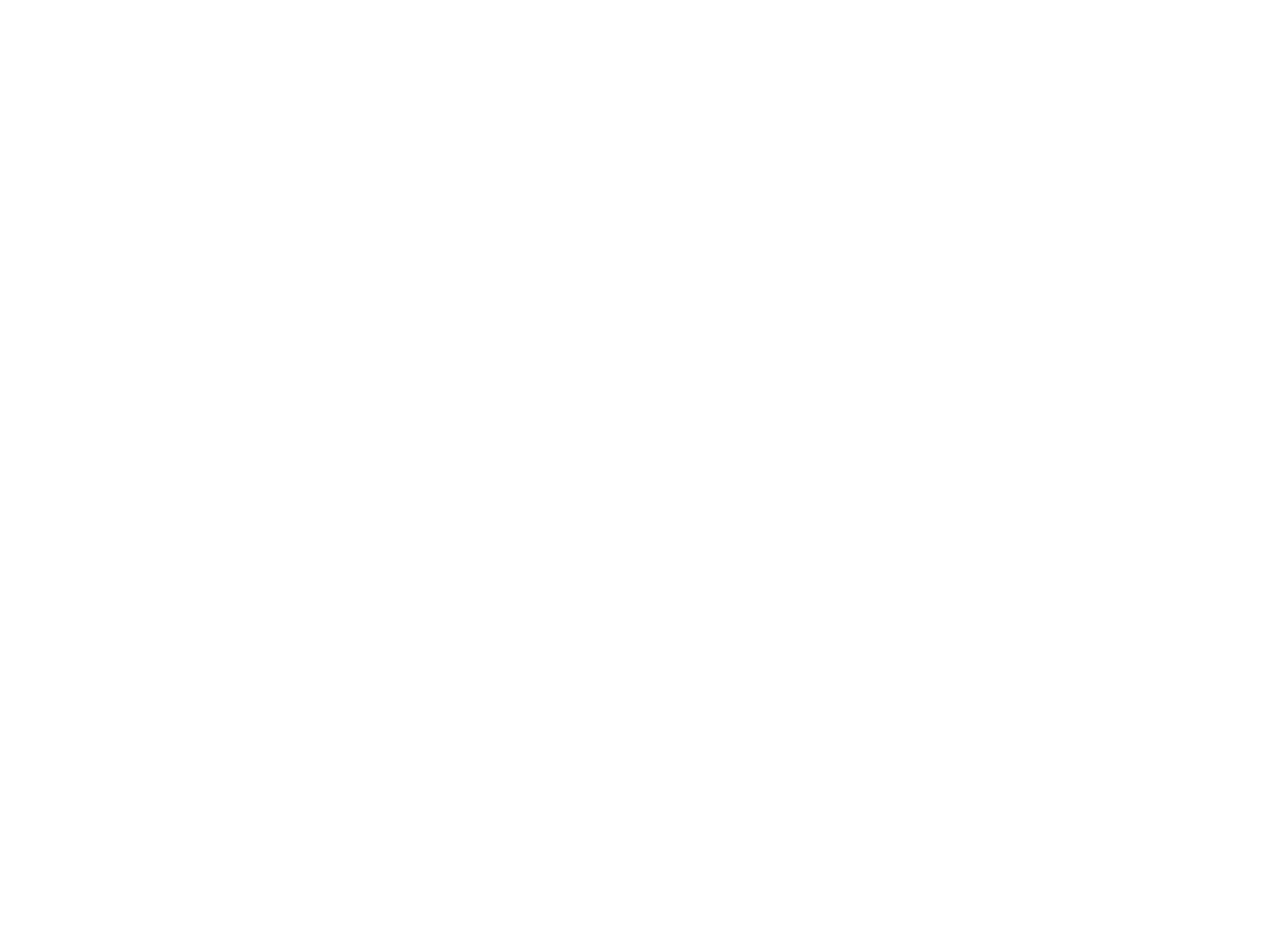
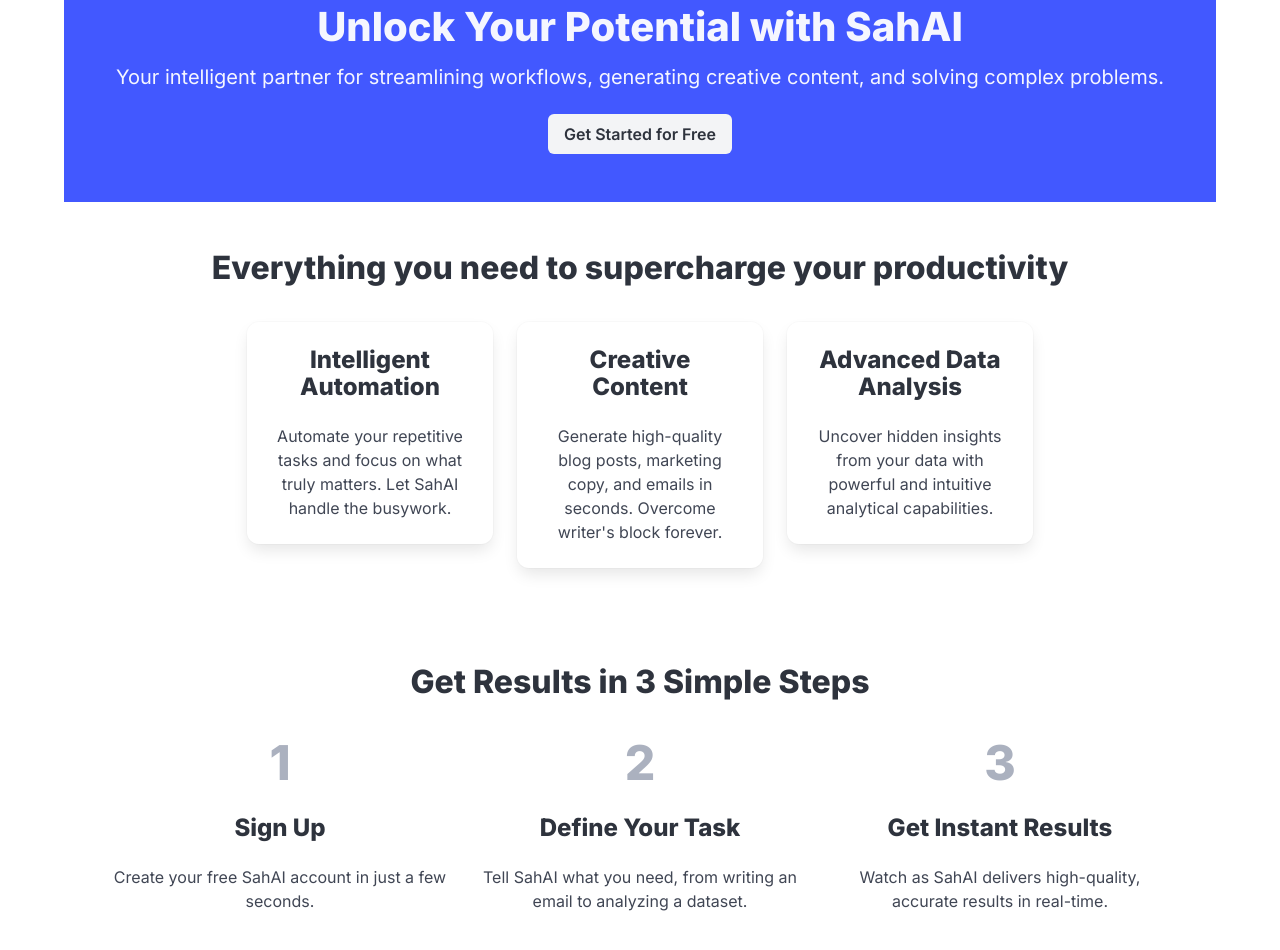
Before and after one commit to saroj2053/sah.ai-frontend, a React (Vite) app: page / in a window 1280 px wide. Shown: the part 180-1130 px from the top of the page. Before the commit the page ends 800 px from the top, so only its background shows below. Built offline with nearby package versions, Linux system fonts and the light colour scheme.

Commit message:
Added Home page component with hero, features sections

```diff
--- a/src/App.tsx
+++ b/src/App.tsx
@@ -1,4 +1,5 @@
 import AppLayout from "./layout/AppLayout";
+import Home from "./pages/Home";
 import Login from "./pages/Login";
 import Register from "./pages/Register";
 import { createBrowserRouter, RouterProvider } from "react-router";
@@ -8,7 +9,14 @@
     {
       element: <AppLayout />,
       children: [
-        { path: "/", element: <>Welcome to Home Page</> },
+        {
+          path: "/",
+          element: (
+            <div className="container mt-6">
+              <Home />
+            </div>
+          ),
+        },
         { path: "/login", element: <Login /> },
         { path: "/register", element: <Register /> },
       ],
--- a/src/components/Navbar.tsx
+++ b/src/components/Navbar.tsx
@@ -2,10 +2,15 @@
 
 const Navbar = () => {
   return (
-    <nav className="navbar nav" role="navigation" aria-label="main navigation">
+    <>
+      <nav
+        className="navbar p-4 is-flex is-align-items-center"
+        role="navigation"
+        aria-label="main navigation"
+      >
         <div className="container">
           <div className="navbar-brand">
-          <div className="navbar-item flex is-align-items-center">
+            <div className="navbar-item is-flex is-align-items-center">
               <svg
                 width="44"
                 height="33"
@@ -15,7 +20,13 @@
               >
                 <defs>
                   <clipPath id="clip0_2841_305">
-                  <rect width="30" height="20" fill="white" x="0" y="0"></rect>
+                    <rect
+                      width="30"
+                      height="20"
+                      fill="white"
+                      x="0"
+                      y="0"
+                    ></rect>
                   </clipPath>
                 </defs>
                 <g clip-path="url(#clip0_2841_305)">
@@ -56,9 +67,14 @@
             </a>
           </div>
 
-        <div id="navbarBasicExample" className="navbar-menu">
+          <div
+            id="navbarBasicExample"
+            className="navbar-menu is-justify-content-center"
+          >
             <div className="navbar-start">
-            <a className="navbar-item">Home</a>
+              <Link to="/" className="navbar-item">
+                Home
+              </Link>
 
               <a className="navbar-item">About</a>
 
@@ -66,7 +82,7 @@
                 <a className="navbar-link">More</a>
                 <div className="navbar-dropdown">
                   <a className="navbar-item">About</a>
-                <a className="navbar-item is-selected">Jobs</a>
+                  <a className="navbar-item">Jobs</a>
                   <a className="navbar-item">Contact</a>
                   <hr className="navbar-divider" />
                   <a className="navbar-item">Report an issue</a>
@@ -88,6 +104,7 @@
           </div>
         </div>
       </nav>
+    </>
   );
 };
 
--- /dev/null
+++ b/src/pages/Home.tsx
@@ -0,0 +1,99 @@
+import { Link } from "react-router";
+
+const Home = () => {
+  return (
+    <div>
+      {/* Hero Section */}
+      <section className="hero is-link">
+        <div className="hero-body has-text-centered">
+          <p className="title is-2">Unlock Your Potential with SahAI</p>
+          <p className="subtitle is-5 mt-4">
+            Your intelligent partner for streamlining workflows, generating
+            creative content, and solving complex problems.
+          </p>
+          <Link to="/register" className="button is-light">
+            <strong>Get Started for Free</strong>
+          </Link>
+        </div>
+      </section>
+
+      {/* Features Section */}
+      <section className="section">
+        <div className="container">
+          <h2 className="title has-text-centered">
+            Everything you need to supercharge your productivity
+          </h2>
+          <div className="columns is-centered mt-5">
+            <div className="column is-3">
+              <div className="card">
+                <div className="card-content has-text-centered">
+                  <p className="title is-4">Intelligent Automation</p>
+                  <p>
+                    Automate your repetitive tasks and focus on what truly
+                    matters. Let SahAI handle the busywork.
+                  </p>
+                </div>
+              </div>
+            </div>
+            <div className="column is-3">
+              <div className="card">
+                <div className="card-content has-text-centered">
+                  <p className="title is-4">Creative Content</p>
+                  <p>
+                    Generate high-quality blog posts, marketing copy, and emails
+                    in seconds. Overcome writer's block forever.
+                  </p>
+                </div>
+              </div>
+            </div>
+            <div className="column is-3">
+              <div className="card">
+                <div className="card-content has-text-centered">
+                  <p className="title is-4">Advanced Data Analysis</p>
+                  <p>
+                    Uncover hidden insights from your data with powerful and
+                    intuitive analytical capabilities.
+                  </p>
+                </div>
+              </div>
+            </div>
+          </div>
+        </div>
+      </section>
+
+      {/* How It Works Section */}
+      <section className="section">
+        <div className="container">
+          <h2 className="title has-text-centered">
+            Get Results in 3 Simple Steps
+          </h2>
+          <div className="columns is-centered is-vcentered mt-5">
+            <div className="column has-text-centered">
+              <p className="title is-1 has-text-grey-light">1</p>
+              <p className="title is-4">Sign Up</p>
+              <p>Create your free SahAI account in just a few seconds.</p>
+            </div>
+            <div className="column has-text-centered">
+              <p className="title is-1 has-text-grey-light">2</p>
+              <p className="title is-4">Define Your Task</p>
+              <p>
+                Tell SahAI what you need, from writing an email to analyzing a
+                dataset.
+              </p>
+            </div>
+            <div className="column has-text-centered">
+              <p className="title is-1 has-text-grey-light">3</p>
+              <p className="title is-4">Get Instant Results</p>
+              <p>
+                Watch as SahAI delivers high-quality, accurate results in
+                real-time.
+              </p>
+            </div>
+          </div>
+        </div>
+      </section>
+    </div>
+  );
+};
+
+export default Home;
```
Lines whose indentation alone changed are shown as unchanged.
